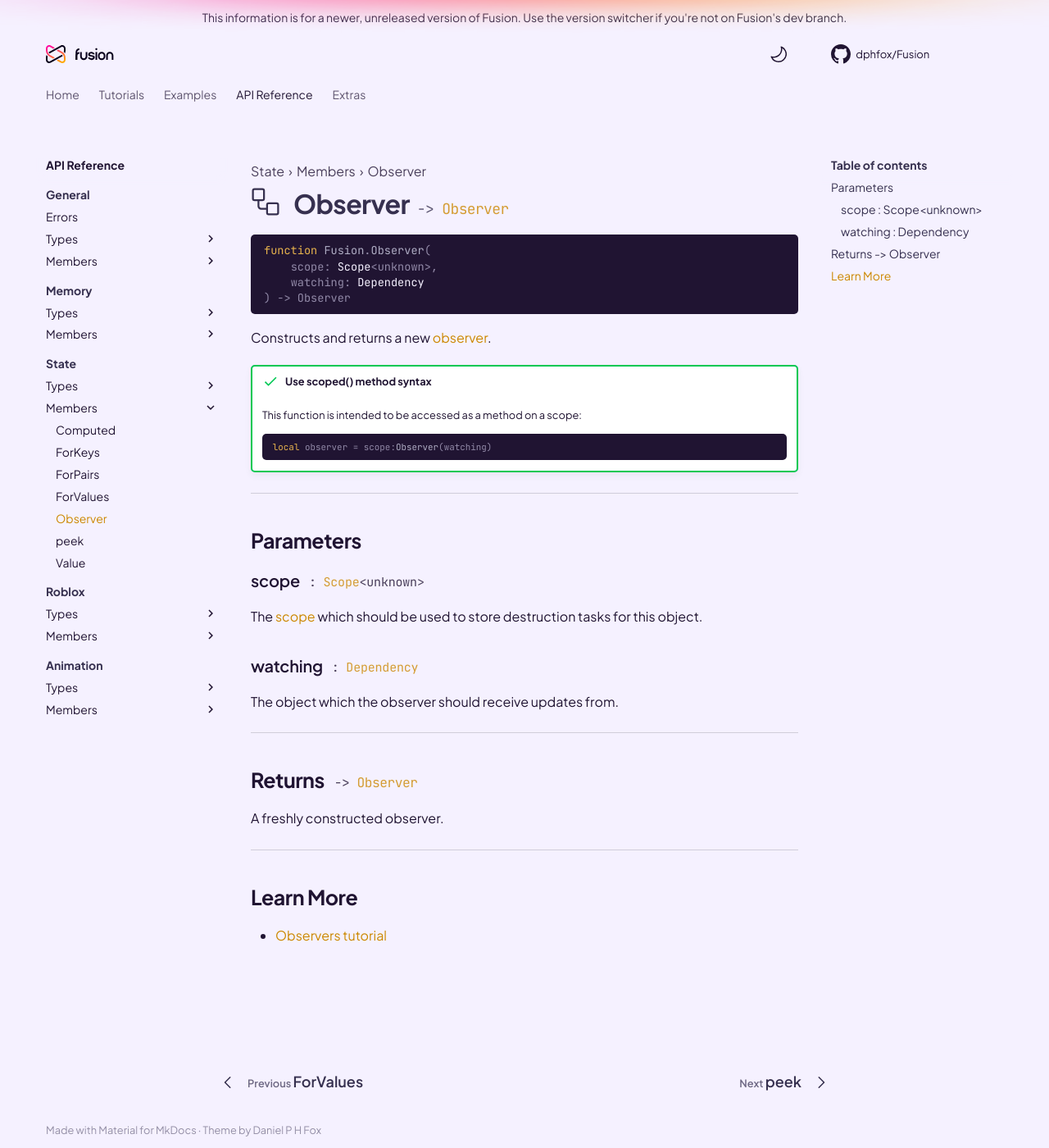
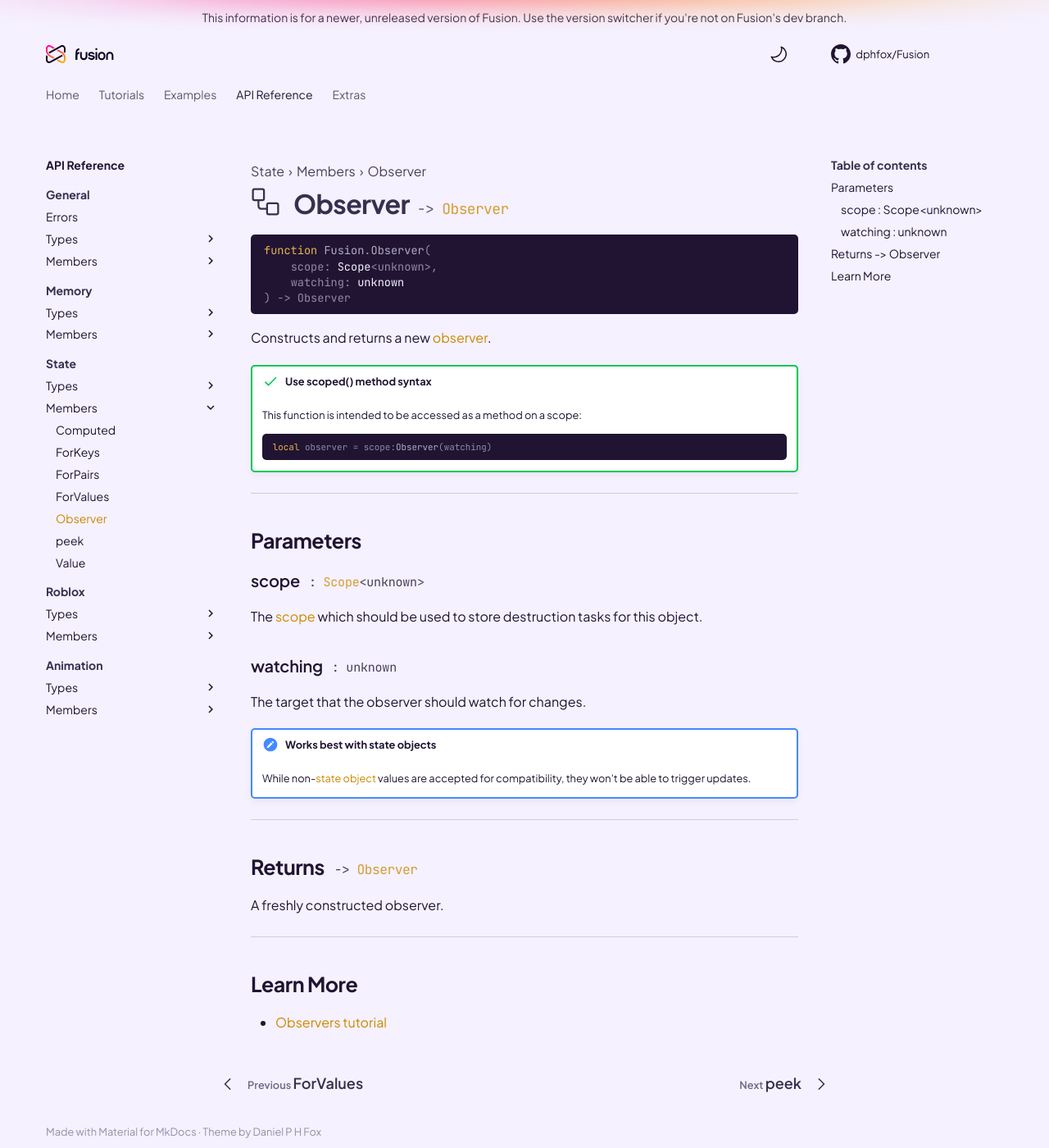
Before and after one commit to dphfox/Fusion, an MkDocs documentation site: the page built from docs/api-reference/state/members/observer.md, in a window 1280 px wide and 1400 px high. Shown: the whole window at 82% size. Built offline with MkDocs 1.6.1 and Material for MkDocs 9.7.7, drawn with Linux system fonts in a browser that asks for light colours; comment, search, counter and statistics services are not loaded; the version menu is left out.

````diff
--- a/docs/api-reference/state/members/observer.md
+++ b/docs/api-reference/state/members/observer.md
@@ -15,7 +15,7 @@
 ```Lua
 function Fusion.Observer(
 	scope: Scope<unknown>,
-	watching: Dependency
+	watching: unknown
 ) -> Observer
 ```
 
@@ -44,18 +44,22 @@ destruction tasks for this object.
 <h3 markdown>
 	watching
 	<span class="fusiondoc-api-type">
-		: <a href="../../../state/types/dependency">Dependency</a>
+		: unknown
 	</span>
 </h3>
 
-The object which the observer should receive updates from.
+The target that the observer should watch for changes.
+
+!!! note "Works best with state objects"
+	While non-[state object](../../../state/types/stateobject) values are
+	accepted for compatibility, they won't be able to trigger updates.
 
 -----
 
 <h2 markdown>
 	Returns
 	<span class="fusiondoc-api-type">
-		-> <a href="../../../state/types/Observer">Observer</a>
+		-> <a href="../../../state/types/observer">Observer</a>
 	</span>
 </h2>
 
````
Also changed, not shown: docs/api-reference/animation/members/spring.md (+4 -4 lines), docs/api-reference/animation/members/tween.md (+4 -4 lines).
